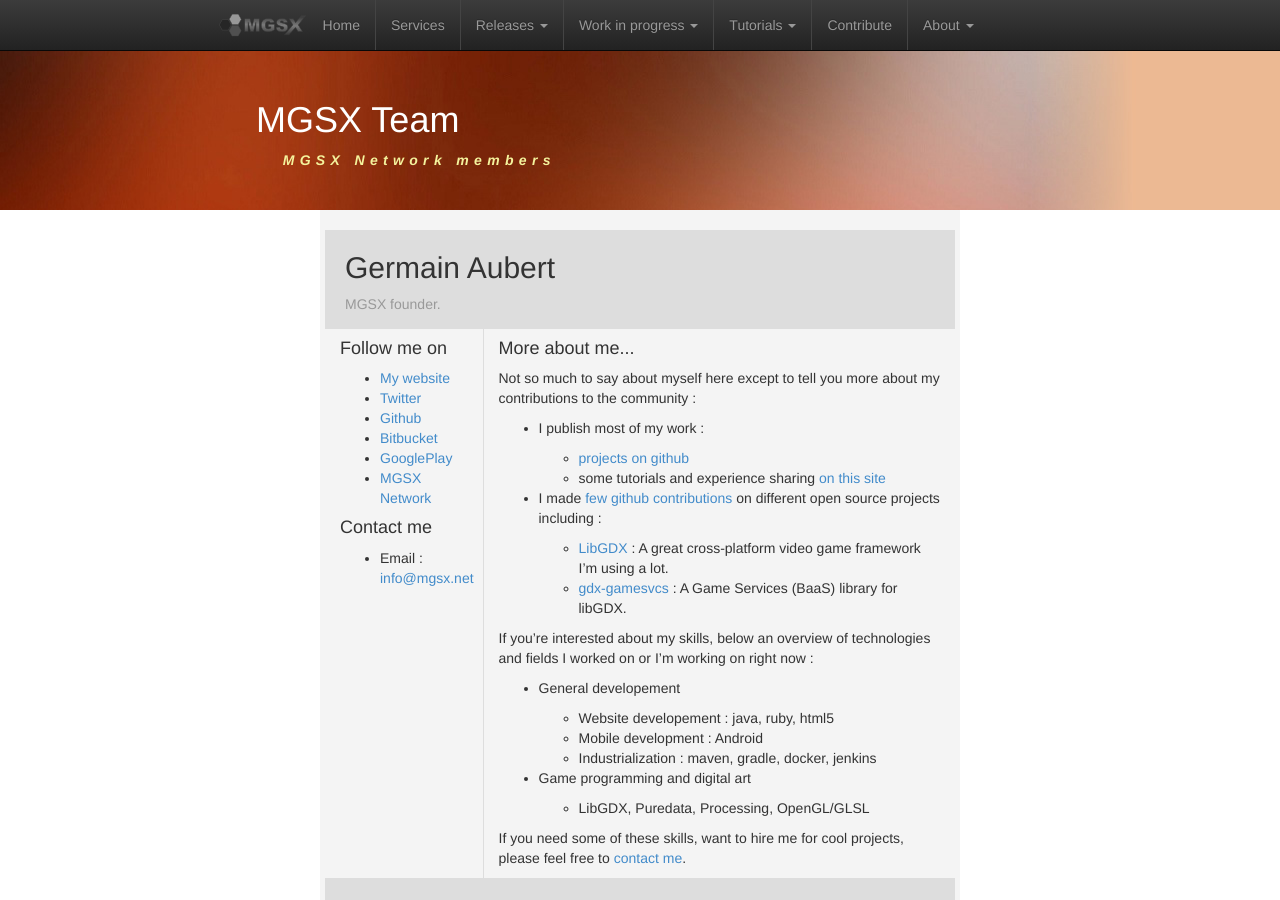
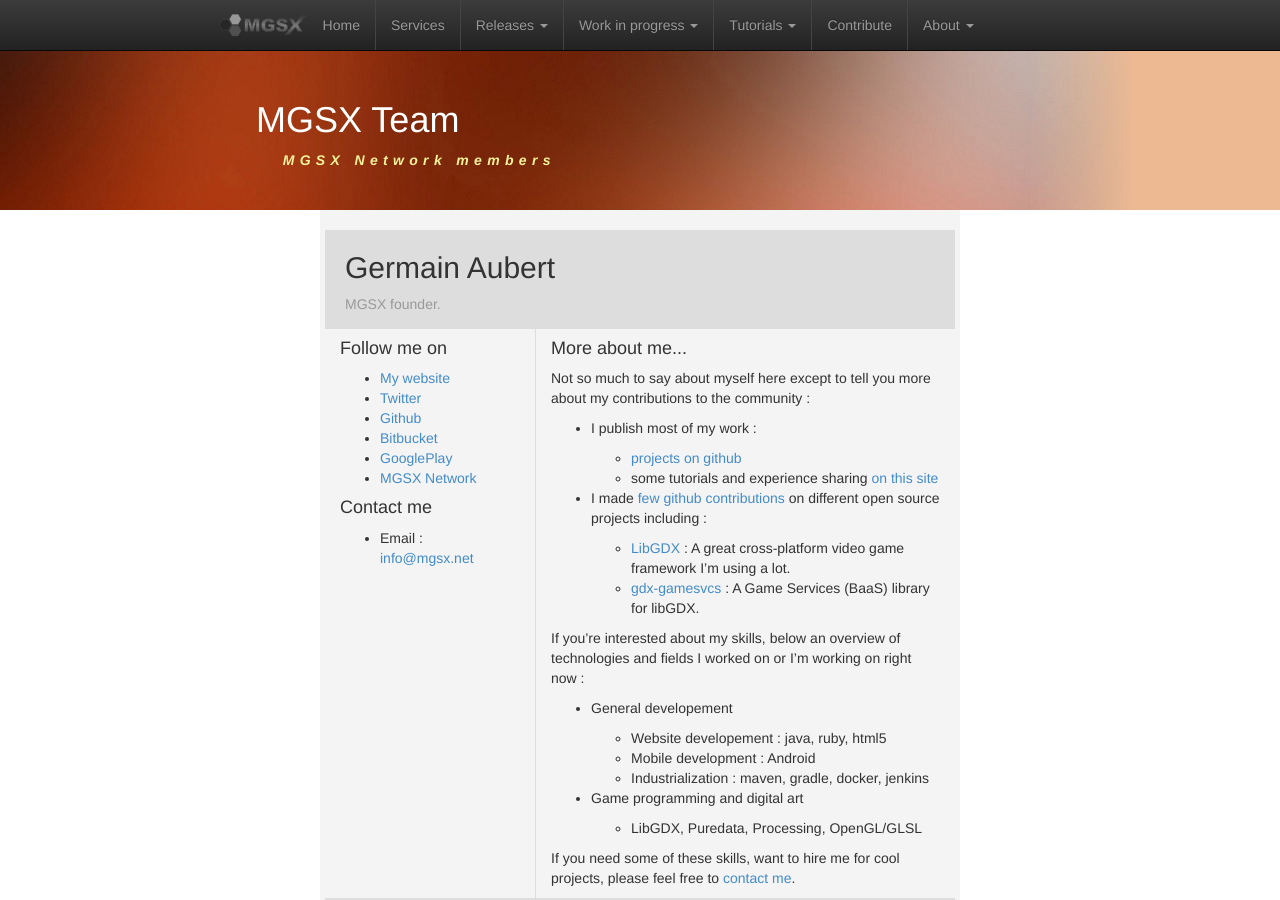
Before and after one commit to mgsx-dev/mgsx-dev.github.io, a Jekyll site: the page built from team.html, in a window 1280 px wide and 900 px high. Built offline with Jekyll 4.4.1, drawn with Linux system fonts in a browser that asks for light colours.

Commit message:
fix layout

```diff
--- a/team.html
+++ b/team.html
@@ -32,7 +32,7 @@ p.subtitle {
 
 
             <div class="row">
-                <div class="col-md-3">
+                <div class="col-md-4">
 
 
 
@@ -69,7 +69,7 @@ p.subtitle {
                         {% endif %}
                     </ul>
                 </div>
-                <div class="col-md-9" style="border-left: 1px solid #dddddd;">
+                <div class="col-md-8" style="border-left: 1px solid #dddddd;">
                     <h4>More about me...</h4>
 
                     {{ m.content }}
```
